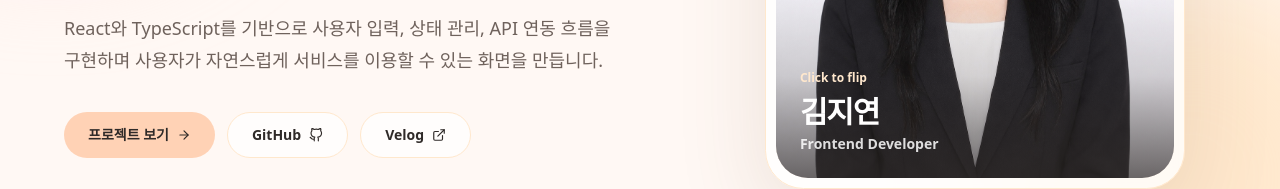
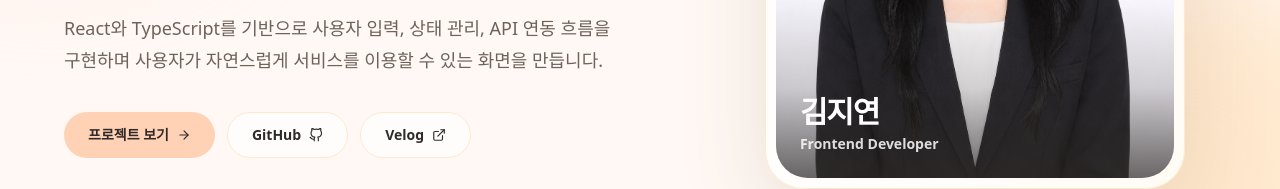
Before and after one commit to k65860/jiyeon_portfolio, a Next.js app: page / in a window 1280 px wide. Shown: the part 495-684 px from the top of the page. Built offline with nearby package versions, Linux system fonts and the light colour scheme.

Commit message:
Design: click to flip 삭제

```diff
--- a/app/page.tsx
+++ b/app/page.tsx
@@ -435,9 +435,6 @@ function Hero() {
               />
 
               <div className="absolute inset-x-0 bottom-0 bg-gradient-to-t from-[#2F2A28]/70 via-[#2F2A28]/20 to-transparent px-6 pb-6 pt-24 text-white">
-                <p className="mb-2 text-xs font-black text-[#FFE8CD]">
-                  Click to flip
-                </p>
                 <h2 className="text-3xl font-black tracking-[-0.04em]">
                   김지연
                 </h2>
```
